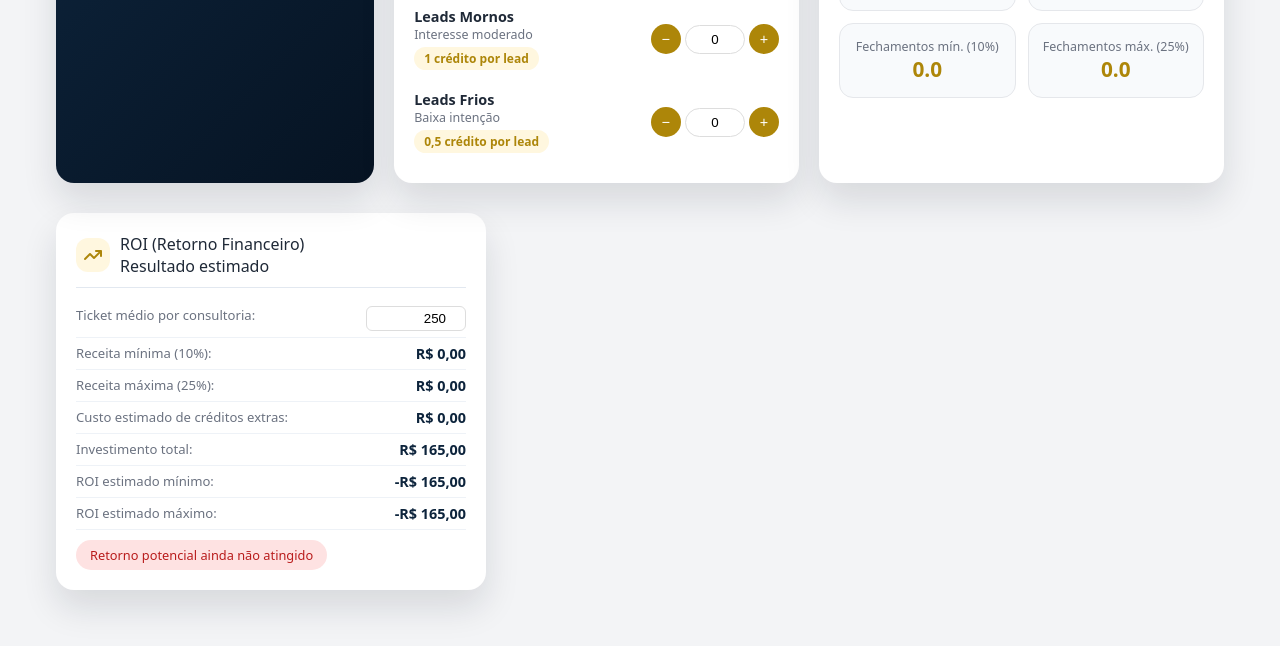
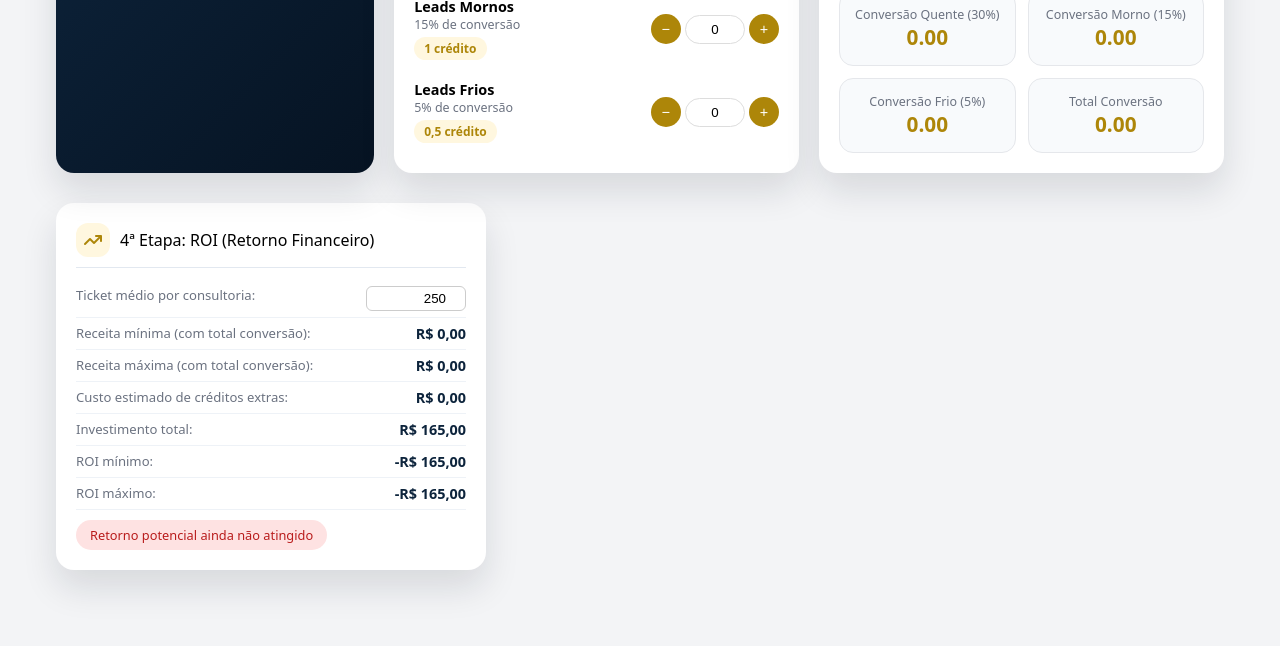
Before and after one commit to Samuel-Bagolin/funil-de-creditos-adveasy-V2, a plain HTML site: page index.html in a window 1280 px wide. Shown: the part 387-1033 px from the top of the page. Drawn offline with Linux system fonts and the light colour scheme.

Commit message:
index.html

```diff
--- a/index.html
+++ b/index.html
@@ -5,7 +5,6 @@
     <title>Funil de Créditos - AdvEasy</title>
     <meta name="viewport" content="width=device-width, initial-scale=1.0">
 
-    <!-- Font Awesome -->
     <link rel="stylesheet"
           href="https://cdnjs.cloudflare.com/ajax/libs/font-awesome/6.5.2/css/all.min.css"/>
 
@@ -25,7 +24,6 @@
             margin: 0;
             background: #f3f4f6;
             font-family: system-ui, sans-serif;
-            color: var(--text-dark);
         }
 
         .page-container {
@@ -106,7 +104,6 @@
             gap: 25px;
         }
 
-        .row-item {}
         .row-label { font-size: 0.78rem; opacity: 0.8; }
         .row-value { font-size: 1.9rem; font-weight: 800; }
         .gold { color: var(--secondary-gold); }
@@ -183,8 +180,6 @@
             border-bottom: 1px solid #eef2f7;
         }
 
-        .roi-row:last-child { border-bottom: none; }
-
         .roi-label { font-size: 0.82rem; color: #6b7280; }
         .roi-value { font-size: 0.9rem; font-weight: 700; color: var(--primary-dark); }
 
@@ -198,15 +193,12 @@
 
         .positive { background:#d1fae5; color:#047857; }
         .negative { background:#fee2e2; color:#b91c1c; }
-
-        @media (max-width:1000px){
-            .top-grid { grid-template-columns: 1fr; }
-        }
     </style>
 </head>
 <body>
 
 <div class="page-container">
+
 <header>
     <img src="https://adveasy.com.br/wp-content/uploads/2023/01/result-3.svg">
     <h1>Funil de <span>Créditos</span> - AdvEasy</h1>
@@ -215,13 +207,12 @@
 
 <div class="top-grid">
 
-    <!-- CARD 1 - SALDO -->
+    <!-- SALDO -->
     <div class="card primary-card">
         <div class="card-header">
             <div class="icon-box"><i class="fa-solid fa-wallet"></i></div>
             <div>
                 <div class="card-title">Saldo de Créditos</div>
-                <div class="card-subtitle">Créditos disponíveis</div>
             </div>
         </div>
 
@@ -239,13 +230,13 @@
         </div>
     </div>
 
-    <!-- CARD 2 - LEADS -->
+    <!-- LEADS -->
     <div class="card">
+
         <div class="card-header">
             <div class="icon-box"><i class="fa-solid fa-user-plus"></i></div>
             <div>
                 <div class="card-title">Leads por Temperatura</div>
-                <div class="card-subtitle">Configure suas oportunidades</div>
             </div>
         </div>
 
@@ -255,8 +246,8 @@
         <div class="lead-block">
             <div>
                 <div class="lead-title">Leads Quentes</div>
-                <div class="lead-subtitle">Alta intenção de contratação</div>
-                <span class="lead-tag">2 créditos por lead</span>
+                <div class="lead-subtitle">30% de conversão</div>
+                <span class="lead-tag">2 créditos</span>
             </div>
             <div class="stepper">
                 <button data-target="hotInput" data-direction="down">−</button>
@@ -269,8 +260,8 @@
         <div class="lead-block">
             <div>
                 <div class="lead-title">Leads Mornos</div>
-                <div class="lead-subtitle">Interesse moderado</div>
-                <span class="lead-tag">1 crédito por lead</span>
+                <div class="lead-subtitle">15% de conversão</div>
+                <span class="lead-tag">1 crédito</span>
             </div>
             <div class="stepper">
                 <button data-target="warmInput" data-direction="down">−</button>
@@ -283,8 +274,8 @@
         <div class="lead-block">
             <div>
                 <div class="lead-title">Leads Frios</div>
-                <div class="lead-subtitle">Baixa intenção</div>
-                <span class="lead-tag">0,5 crédito por lead</span>
+                <div class="lead-subtitle">5% de conversão</div>
+                <span class="lead-tag">0,5 crédito</span>
             </div>
             <div class="stepper">
                 <button data-target="coldInput" data-direction="down">−</button>
@@ -292,21 +283,23 @@
                 <button data-target="coldInput" data-direction="up">+</button>
             </div>
         </div>
+
     </div>
 
-    <!-- CARD 3 - FUNIL -->
+    <!-- FUNIL -->
     <div class="card">
+
         <div class="card-header">
             <div class="icon-box"><i class="fa-solid fa-chart-line"></i></div>
             <div>
                 <div class="card-title">Funil de Oportunidades</div>
-                <div class="card-subtitle">Créditos → Oportunidades → Fechamentos</div>
             </div>
         </div>
 
         <div class="divider"></div>
 
         <div class="summary-grid">
+
             <div class="summary-box">
                 <div class="summary-label">Créditos gastos</div>
                 <div class="summary-value" id="creditsSpentDisplay">0</div>
@@ -318,45 +311,54 @@
             </div>
 
             <div class="summary-box">
-                <div class="summary-label">Fechamentos mín. (10%)</div>
-                <div class="summary-value" id="minClosuresDisplay">0</div>
+                <div class="summary-label">Conversão Quente (30%)</div>
+                <div class="summary-value" id="hotConversionDisplay">0</div>
             </div>
 
             <div class="summary-box">
-                <div class="summary-label">Fechamentos máx. (25%)</div>
-                <div class="summary-value" id="maxClosuresDisplay">0</div>
+                <div class="summary-label">Conversão Morno (15%)</div>
+                <div class="summary-value" id="warmConversionDisplay">0</div>
             </div>
+
+            <div class="summary-box">
+                <div class="summary-label">Conversão Frio (5%)</div>
+                <div class="summary-value" id="coldConversionDisplay">0</div>
+            </div>
+
+            <div class="summary-box">
+                <div class="summary-label">Total Conversão</div>
+                <div class="summary-value" id="totalConversionDisplay">0</div>
+            </div>
+
         </div>
     </div>
 
 </div>
 
-<!-- ROI CARD -->
+<!-- ROI -->
 <div class="card roi-card" style="margin-top:30px;">
     <div class="card-header">
         <div class="icon-box"><i class="fa-solid fa-arrow-trend-up"></i></div>
         <div>
-            <div class="card-title">ROI (Retorno Financeiro)</div>
-            <div class="card-subtitle">Resultado estimado</div>
+            <div class="card-title">4ª Etapa: ROI (Retorno Financeiro)</div>
         </div>
     </div>
 
     <div class="divider"></div>
 
-    <!-- Ticket editável -->
     <div class="roi-row">
         <span class="roi-label">Ticket médio por consultoria:</span>
-        <input id="ticketInput" type="number" value="250" min="1"
-               style="width:100px;text-align:right;border:1px solid #ddd;padding:4px;border-radius:6px;">
+        <input id="ticketInput" type="number" min="1" value="250"
+               style="width:100px;text-align:right;border:1px solid #ccc;padding:4px;border-radius:6px;">
     </div>
 
     <div class="roi-row">
-        <span class="roi-label">Receita mínima (10%):</span>
+        <span class="roi-label">Receita mínima (com total conversão):</span>
         <span class="roi-value" id="minRevenueDisplay">R$ 0,00</span>
     </div>
 
     <div class="roi-row">
-        <span class="roi-label">Receita máxima (25%):</span>
+        <span class="roi-label">Receita máxima (com total conversão):</span>
         <span class="roi-value" id="maxRevenueDisplay">R$ 0,00</span>
     </div>
 
@@ -371,12 +373,12 @@
     </div>
 
     <div class="roi-row">
-        <span class="roi-label">ROI estimado mínimo:</span>
+        <span class="roi-label">ROI mínimo:</span>
         <span class="roi-value" id="roiMinDisplay">R$ 0,00</span>
     </div>
 
     <div class="roi-row">
-        <span class="roi-label">ROI estimado máximo:</span>
+        <span class="roi-label">ROI máximo:</span>
         <span class="roi-value" id="roiMaxDisplay">R$ 0,00</span>
     </div>
 
@@ -391,75 +393,91 @@
     const INITIAL_CREDITS = 15;
     const PLATFORM_INVESTMENT = 165;
 
-    const COSTS = { hot: 2, warm: 1, cold: 0.5 };
+    const COSTS = {
+        hot: 2,
+        warm: 1,
+        cold: 0.5
+    };
 
-    function brl(x) {
-        return x.toLocaleString("pt-BR", {style:"currency",currency:"BRL"});
+    function brl(v){
+        return v.toLocaleString("pt-BR",{style:"currency",currency:"BRL"});
     }
-
-    function step(btn){
-        const target = document.getElementById(btn.dataset.target);
-        const d = btn.dataset.direction==="up" ? 1 : -1;
-        target.value = Math.max(0, (parseInt(target.value)||0) + d);
-        update();
-    }
-
-    document.querySelectorAll(".stepper button").forEach(b => b.onclick = () => step(b));
-
-    document.querySelectorAll("input").forEach(i => i.oninput = update);
 
     function update(){
         const hot = parseInt(document.getElementById("hotInput").value)||0;
         const warm = parseInt(document.getElementById("warmInput").value)||0;
         const cold = parseInt(document.getElementById("coldInput").value)||0;
-        const ticket = parseFloat(document.getElementById("ticketInput").value)||0;
 
-        const spent = hot*COSTS.hot + warm*COSTS.warm + cold*COSTS.cold;
-        document.getElementById("creditsSpentDisplay").textContent = spent.toFixed(1);
+        const spent = hot*2 + warm*1 + cold*0.5;
+        document.getElementById("creditsSpentDisplay").textContent = spent;
 
         const opp = hot + warm + cold;
         document.getElementById("totalOpportunitiesDisplay").textContent = opp;
 
-        const minClose = opp*0.10;
-        const maxClose = opp*0.25;
-        document.getElementById("minClosuresDisplay").textContent = minClose.toFixed(1);
-        document.getElementById("maxClosuresDisplay").textContent = maxClose.toFixed(1);
+        const convHot = hot * 0.30;
+        const convWarm = warm * 0.15;
+        const convCold = cold * 0.05;
+
+        document.getElementById("hotConversionDisplay").textContent = convHot.toFixed(2);
+        document.getElementById("warmConversionDisplay").textContent = convWarm.toFixed(2);
+        document.getElementById("coldConversionDisplay").textContent = convCold.toFixed(2);
+
+        const totalConv = convHot + convWarm + convCold;
+        document.getElementById("totalConversionDisplay").textContent = totalConv.toFixed(2);
 
         const balance = INITIAL_CREDITS - spent;
         const required = balance < 0 ? -balance : 0;
         document.getElementById("requiredCreditsDisplay").textContent = required.toFixed(1);
 
-        const creditsCost = required <= 0 ? 0 :
-            required <= 10 ? 120 :
-            required <= 20 ? 200 :
-            200 + 120;
+        let cost = 0;
+        if(required > 0){
+            if(required <= 10) cost = 120;
+            else if(required <= 20) cost = 200;
+            else cost = 200 + 120;
+        }
+        document.getElementById("creditsCostDisplay").textContent = brl(cost);
 
-        document.getElementById("creditsCostDisplay").textContent = brl(creditsCost);
+        const ticket = parseInt(document.getElementById("ticketInput").value)||0;
 
-        const investment = PLATFORM_INVESTMENT + creditsCost;
+        const minRevenue = totalConv * ticket;
+        document.getElementById("minRevenueDisplay").textContent = brl(minRevenue);
+
+        const maxRevenue = minRevenue;
+        document.getElementById("maxRevenueDisplay").textContent = brl(maxRevenue);
+
+        const investment = PLATFORM_INVESTMENT + cost;
         document.getElementById("investmentDisplay").textContent = brl(investment);
 
-        const minRev = minClose * ticket;
-        const maxRev = maxClose * ticket;
-        document.getElementById("minRevenueDisplay").textContent = brl(minRev);
-        document.getElementById("maxRevenueDisplay").textContent = brl(maxRev);
+        const roiMin = minRevenue - investment;
+        document.getElementById("roiMinDisplay").textContent = brl(roiMin);
 
-        const roiMin = minRev - investment;
-        const roiMax = maxRev - investment;
-        document.getElementById("roiMinDisplay").textContent = brl(roiMin);
+        const roiMax = roiMin;
         document.getElementById("roiMaxDisplay").textContent = brl(roiMax);
 
         const badge = document.getElementById("roiBadge");
-        if (roiMax > 0){
+        if(roiMax > 0){
             badge.textContent = "Retorno potencial positivo";
+            badge.classList.add("positive");
             badge.classList.remove("negative");
-            badge.classList.add("positive");
         } else {
             badge.textContent = "Retorno potencial ainda não atingido";
+            badge.classList.add("negative");
             badge.classList.remove("positive");
-            badge.classList.add("negative");
         }
     }
+
+    document.querySelectorAll(".stepper button").forEach(btn=>{
+        btn.onclick = ()=>{
+            const input = document.getElementById(btn.dataset.target);
+            let val = parseInt(input.value)||0;
+            if(btn.dataset.direction==="up") val++;
+            else val = Math.max(0,val-1);
+            input.value = val;
+            update();
+        };
+    });
+
+    document.querySelectorAll("input").forEach(i=>i.oninput = update);
 
     update();
 </script>
```
